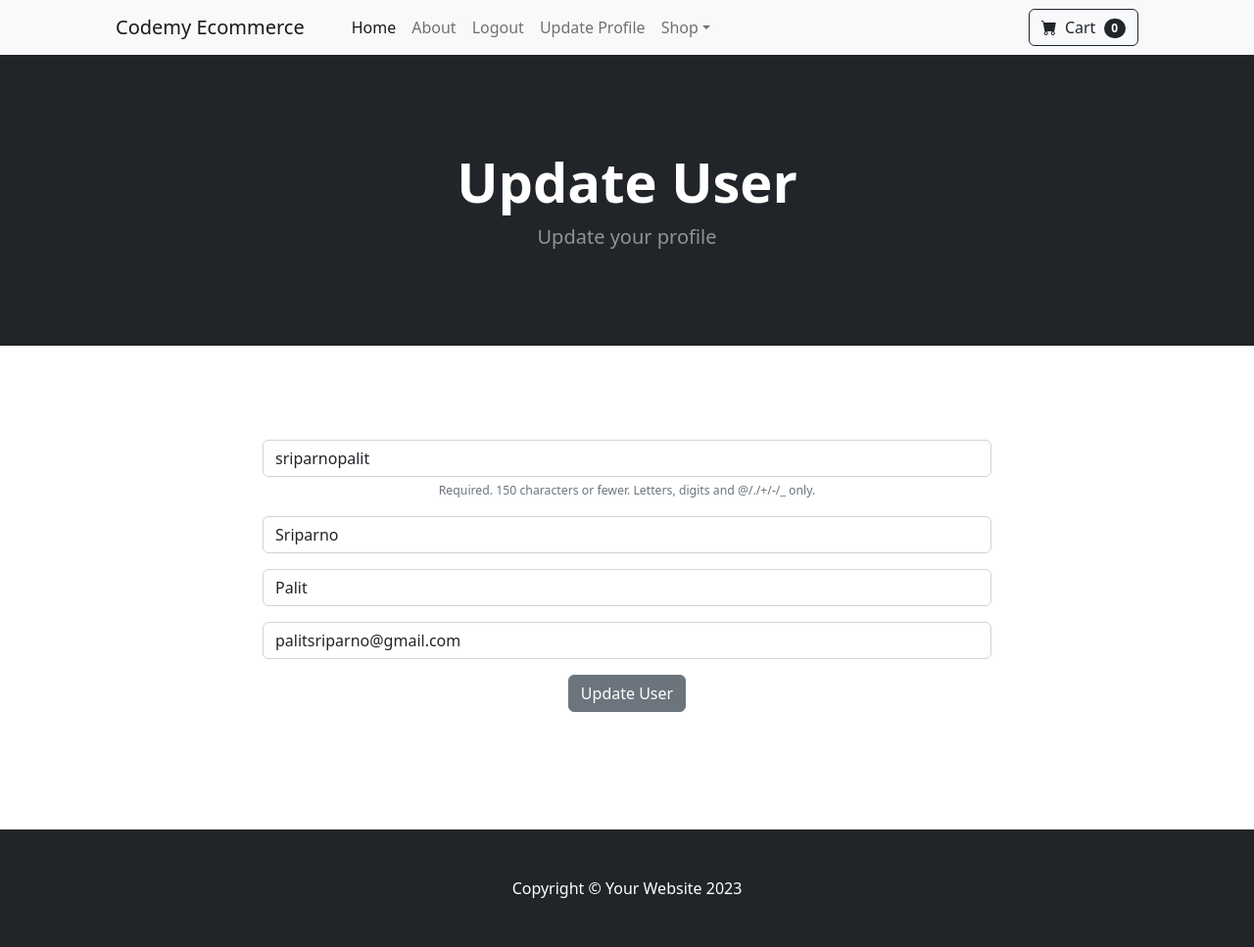
After one commit to Ninjasri98/Ecommerce-App, a Django app: page /update_user/ in a window 1280 px wide. The commit adds this page. Shown: the whole page at 98% size. Run offline with Django 5.2, Linux system fonts and the light colour scheme; a user stored in the database is signed in; data comes from the database, SQL or seed files in the repository; both versions use the stored data as it was after the commit; some libraries are stand-ins or nearby versions.

Commit message:
Update User Added

```diff
--- a/store/forms.py
+++ b/store/forms.py
@@ -1,6 +1,26 @@
 from django.contrib.auth.models import User
-from django.contrib.auth.forms import UserCreationForm
+from django.contrib.auth.forms import UserCreationForm,UserChangeForm
 from django import forms
+class UpdateUserForm(UserChangeForm):
+	password = None
+	email = forms.EmailField(label="", widget=forms.TextInput(attrs={'class':'form-control', 'placeholder':'Email Address'}))
+	first_name = forms.CharField(label="", max_length=100, widget=forms.TextInput(attrs={'class':'form-control', 'placeholder':'First Name'}))
+	last_name = forms.CharField(label="", max_length=100, widget=forms.TextInput(attrs={'class':'form-control', 'placeholder':'Last Name'}))
+
+	class Meta:
+		model = User
+		fields = ('username', 'first_name', 'last_name', 'email')
+
+	def __init__(self, *args, **kwargs):
+		super(UpdateUserForm, self).__init__(*args, **kwargs)
+
+		self.fields['username'].widget.attrs['class'] = 'form-control'
+		self.fields['username'].widget.attrs['placeholder'] = 'User Name'
+		self.fields['username'].label = ''
+		self.fields['username'].help_text = '<span class="form-text text-muted"><small>Required. 150 characters or fewer. Letters, digits and @/./+/-/_ only.</small></span>'
+
+
+
 class SignUpForm(UserCreationForm):
 	email = forms.EmailField(label="", widget=forms.TextInput(attrs={'class':'form-control', 'placeholder':'Email Address'}))
 	first_name = forms.CharField(label="", max_length=100, widget=forms.TextInput(attrs={'class':'form-control', 'placeholder':'First Name'}))
--- a/store/templates/navbar.html
+++ b/store/templates/navbar.html
@@ -10,6 +10,7 @@
                 <li class="nav-item"><a class="nav-link" href="{% url 'about' %}">About</a></li>
                 {% if user.is_authenticated %}
                 <li class="nav-item"><a class="nav-link" href="{% url 'logout' %}">Logout</a></li>
+                <li class="nav-item"><a class="nav-link" href="{% url 'update_user' %}">Update Profile</a></li>
 
                 {% else %}
                 <li class="nav-item"><a class="nav-link" href="{% url 'login' %}">Login</a></li>
--- /dev/null
+++ b/store/templates/update_user.html
@@ -0,0 +1,30 @@
+{% extends 'base.html' %}
+{% block content %}
+<header class="bg-dark py-5">
+    <div class="container px-4 px-lg-5 my-5">
+        <div class="text-center text-white">
+            <h1 class="display-4 fw-bolder">Update User</h1>
+            <p class="lead fw-normal text-white-50 mb-0">Update your profile</p>
+        </div>
+    </div>
+</header>
+<div class="container">
+    <div class="row">
+        <center>
+            <div class="col-8">
+                <br><br>
+                <form method="post" action="{% url 'update_user' %}">
+                    {% csrf_token %}
+                    <br><br>
+                    {{user_form.as_p}}
+                    <button type="submit" class="btn btn-secondary">
+                        Update User
+
+                    </button>
+                  </form>
+                  <br><br><br><br><br>
+            </div>
+        </center>
+    </div>
+</div>
+{% endblock %}
--- a/store/urls.py
+++ b/store/urls.py
@@ -9,6 +9,7 @@ urlpatterns = [
     path('login/',views.login_user,name='login'),
     path('logout/',views.logout_user,name='logout'),
     path('register/',views.register_user,name='register'),
+    path('update_user/',views.update_user,name='update_user'),
     path('product/<int:pk>',views.product,name='product'),
     path('category/<str:foo>',views.category,name='category'),
     path('category_summary/',views.category_summary,name='category_summary')
--- a/store/views.py
+++ b/store/views.py
@@ -5,7 +5,21 @@ from django.contrib import messages
 from django.contrib.auth.models import User
 from django.contrib.auth.forms import UserCreationForm
 from django import forms
-from .forms import SignUpForm
+from .forms import SignUpForm,UpdateUserForm
+def update_user(request):
+    if request.user.is_authenticated :
+        current_user = User.objects.get(id=request.user.id)
+        user_form = UpdateUserForm(request.POST or None, instance=current_user)
+        if user_form.is_valid():
+            user_form.save()
+            login(request,current_user)
+            messages.success(request,"Profile successfully updated")
+            return redirect('home')
+        return render(request,"update_user.html",{"user_form":user_form})
+    else:
+        messages.success(request,"You must be logged in to access this page")
+        return redirect('home')
+
 def product(request,pk):
     product = Product.objects.get(id=pk)
     return render(request,'product.html',{'product':product})
```
Also changed, not shown: db.sqlite3.
